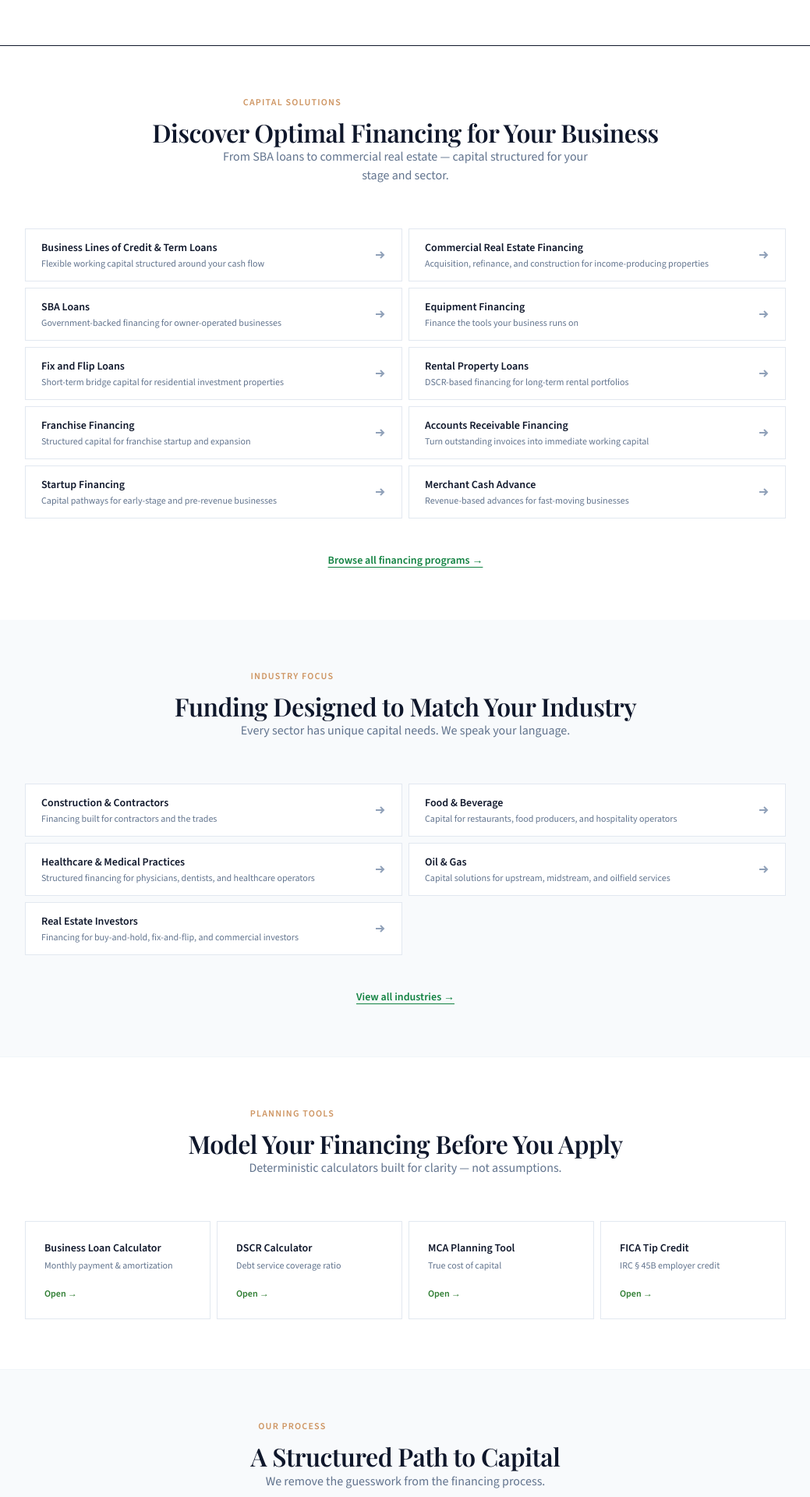
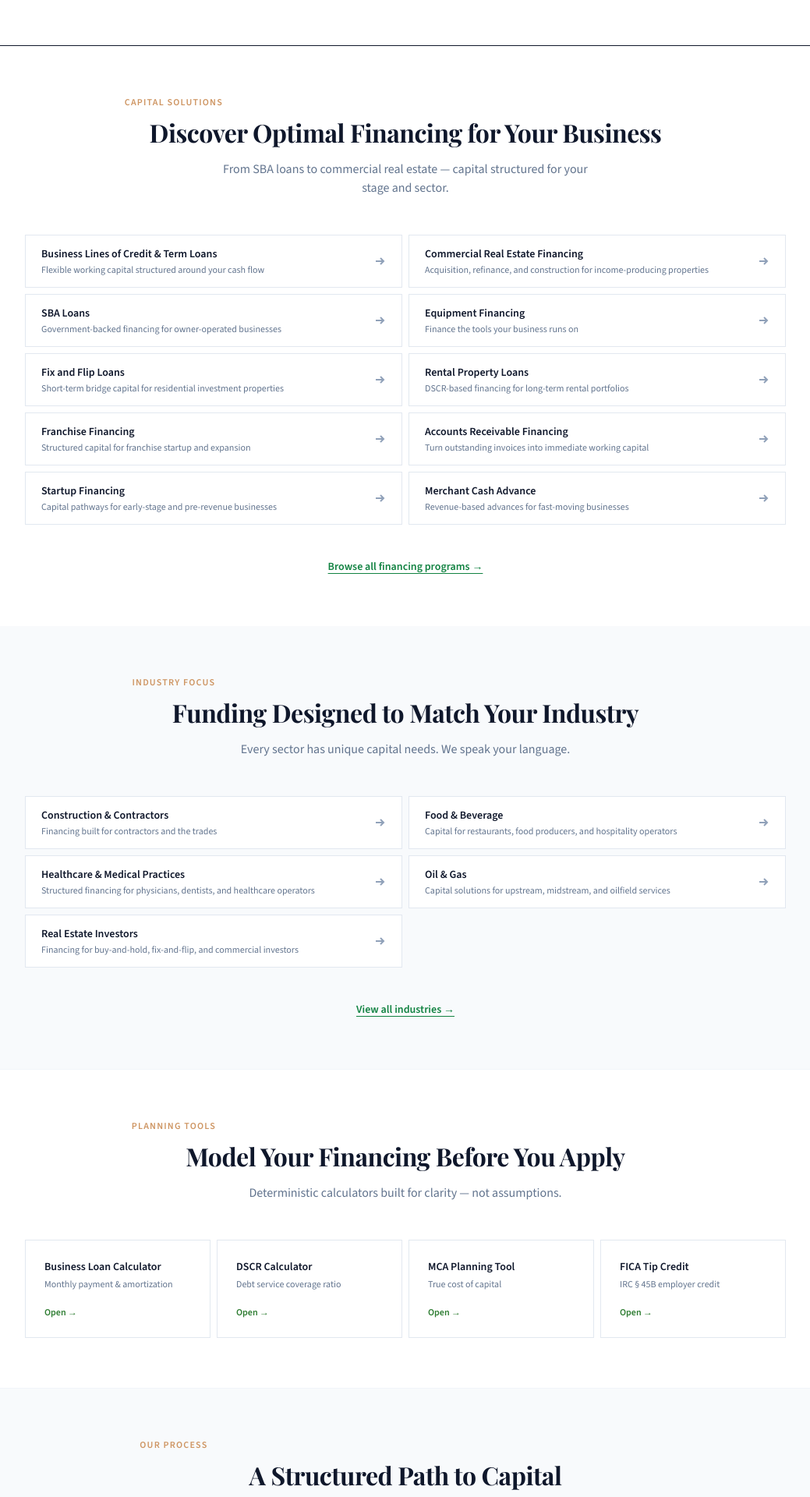
Before and after one commit to syed-sgf/sgf-site, a Next.js app: page / in a window 1280 px wide. Shown: the part 620-2540 px from the top of the page at 78% size, without its empty margins (120-1159 px from the left). Built offline with nearby package versions, Linux system fonts and the light colour scheme; a web font is replaced by a local one.

Commit message:
Fix heading alignment, footer logo, header logo size

```diff
--- a/components/FinancingOptions.tsx
+++ b/components/FinancingOptions.tsx
@@ -22,16 +22,15 @@ export default function FinancingOptions() {
       <div className="max-w-5xl mx-auto px-6">
 
         {/* Centered heading */}
-        <div className="text-center mb-14 max-w-2xl mx-auto">
-          <p className="text-xs uppercase tracking-widest text-[#CE9562] font-semibold mb-3 text-center">
+        <div className="text-center mb-12">
+          <p className="text-xs tracking-widest uppercase font-semibold mb-3" style={{ color: "#CE9562" }}>
             Capital Solutions
           </p>
-          <h2 className="font-serif text-4xl font-semibold text-slate-900 text-center">
+          <h2 className="font-serif text-3xl md:text-4xl font-bold text-slate-900 mb-4" style={{ fontFamily: "var(--font-playfair)" }}>
             Discover Optimal Financing for Your Business
           </h2>
-          <p className="text-center text-base text-slate-500 max-w-xl mx-auto">
-            From SBA loans to commercial real estate — capital structured for
-            your stage and sector.
+          <p className="text-base text-slate-500 max-w-xl mx-auto">
+            From SBA loans to commercial real estate — capital structured for your stage and sector.
           </p>
         </div>
 
--- a/components/Footer.tsx
+++ b/components/Footer.tsx
@@ -51,12 +51,20 @@ export default function Footer() {
 
           {/* Column 1 — Brand + Contact */}
           <div className="lg:col-span-1 flex flex-col gap-5">
-            <Link href="/" className="flex items-center">
+            <Link href="/" className="flex items-center gap-3">
               <img
-                src="/FB_Logo.png"
+                src="/images/sgf-icon.png"
                 alt="Starting Gate Financial"
-                style={{ height: "40px", width: "auto", filter: "brightness(0) invert(1)" }}
+                style={{ height: "48px", width: "48px", filter: "brightness(0) invert(1)" }}
               />
+              <div className="flex flex-col">
+                <span style={{ fontFamily: "var(--font-playfair)", fontSize: "15px", fontWeight: "600", color: "white", lineHeight: "1.2" }}>
+                  Starting Gate
+                </span>
+                <span style={{ fontSize: "10px", letterSpacing: "0.15em", textTransform: "uppercase", color: "#CE9562", fontWeight: "500" }}>
+                  Financial
+                </span>
+              </div>
             </Link>
 
             <p className="text-sm text-white/60 leading-relaxed">
--- a/components/Header.tsx
+++ b/components/Header.tsx
@@ -126,7 +126,7 @@ export default function Header() {
           <img
             src="/FB_Logo.png"
             alt="Starting Gate Financial"
-            style={{ height: "40px", width: "auto" }}
+            style={{ height: "48px", width: "auto" }}
           />
         </Link>
 
--- a/components/Industries.tsx
+++ b/components/Industries.tsx
@@ -22,14 +22,14 @@ export default function Industries() {
       <div className="max-w-5xl mx-auto px-6">
 
         {/* Centered heading */}
-        <div className="text-center mb-14 max-w-2xl mx-auto">
-          <p className="text-xs uppercase tracking-widest text-[#CE9562] font-semibold mb-3 text-center">
+        <div className="text-center mb-12">
+          <p className="text-xs tracking-widest uppercase font-semibold mb-3" style={{ color: "#CE9562" }}>
             Industry Focus
           </p>
-          <h2 className="font-serif text-4xl font-semibold text-slate-900 text-center">
+          <h2 className="font-serif text-3xl md:text-4xl font-bold text-slate-900 mb-4" style={{ fontFamily: "var(--font-playfair)" }}>
             Funding Designed to Match Your Industry
           </h2>
-          <p className="text-center text-base text-slate-500 max-w-xl mx-auto">
+          <p className="text-base text-slate-500 max-w-xl mx-auto">
             Every sector has unique capital needs. We speak your language.
           </p>
         </div>
--- a/components/Process.tsx
+++ b/components/Process.tsx
@@ -47,14 +47,14 @@ export default function Process() {
       <div className="max-w-5xl mx-auto px-6">
 
         {/* Centered heading */}
-        <div className="text-center mb-16 max-w-2xl mx-auto">
-          <p className="text-xs tracking-widest uppercase text-[#CE9562] font-semibold">
+        <div className="text-center mb-12">
+          <p className="text-xs tracking-widest uppercase font-semibold mb-3" style={{ color: "#CE9562" }}>
             Our Process
           </p>
-          <h2 className="font-serif text-4xl font-semibold text-slate-900 text-center mt-3">
+          <h2 className="font-serif text-3xl md:text-4xl font-bold text-slate-900 mb-4" style={{ fontFamily: "var(--font-playfair)" }}>
             A Structured Path to Capital
           </h2>
-          <p className="text-center text-base text-slate-500 max-w-xl mx-auto">
+          <p className="text-base text-slate-500 max-w-xl mx-auto">
             We remove the guesswork from the financing process.
           </p>
         </div>
--- a/components/Tools.tsx
+++ b/components/Tools.tsx
@@ -29,14 +29,14 @@ export default function Tools() {
       <div className="max-w-5xl mx-auto px-6">
 
         {/* Centered heading */}
-        <div className="text-center mb-14 max-w-2xl mx-auto">
-          <p className="text-xs tracking-widest uppercase text-[#CE9562] font-semibold">
+        <div className="text-center mb-12">
+          <p className="text-xs tracking-widest uppercase font-semibold mb-3" style={{ color: "#CE9562" }}>
             Planning Tools
           </p>
-          <h2 className="font-serif text-4xl font-semibold text-slate-900 text-center mt-3">
+          <h2 className="font-serif text-3xl md:text-4xl font-bold text-slate-900 mb-4" style={{ fontFamily: "var(--font-playfair)" }}>
             Model Your Financing Before You Apply
           </h2>
-          <p className="text-center text-base text-slate-500 max-w-xl mx-auto">
+          <p className="text-base text-slate-500 max-w-xl mx-auto">
             Deterministic calculators built for clarity — not assumptions.
           </p>
         </div>
```
